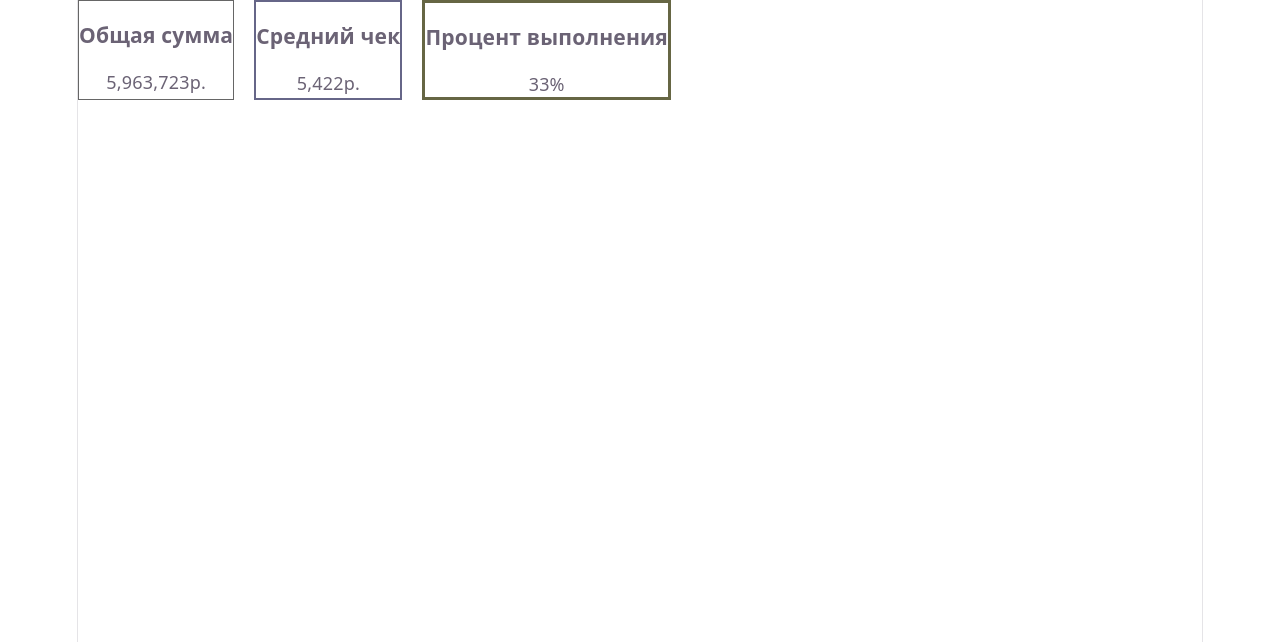
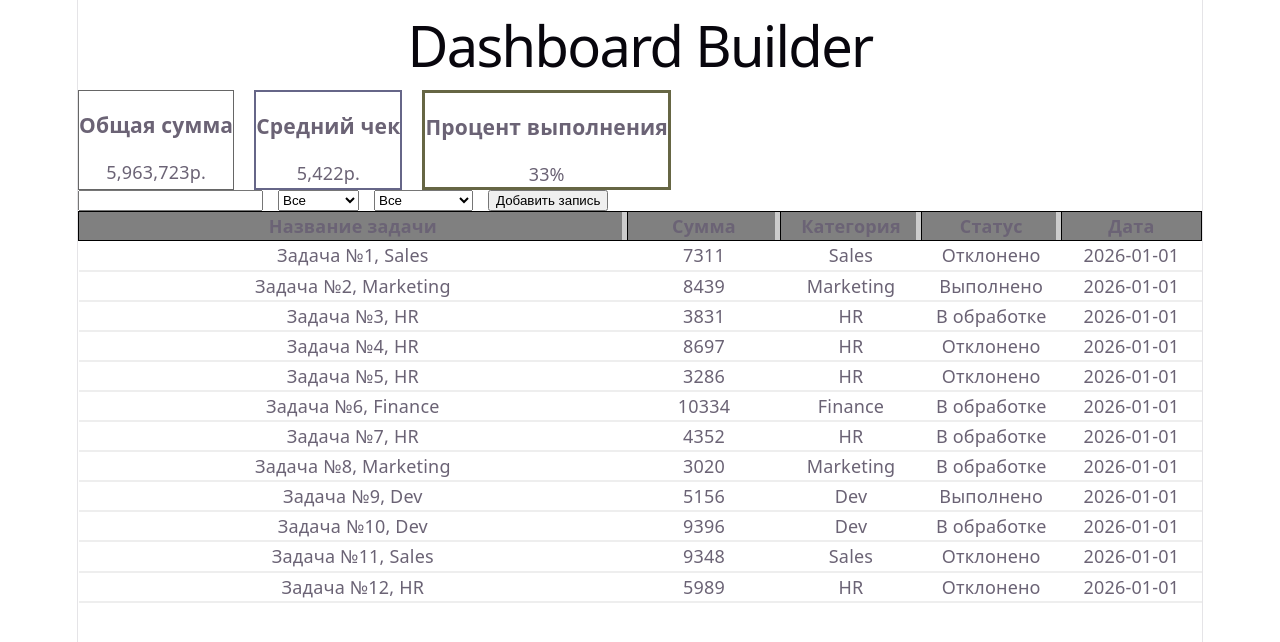
Before and after one commit to berezovtatyana-dev/MiniDashboard, a React (Vite) app: page / in a window 1280 px wide. Shown: the top 642 px of the page. Built offline with nearby package versions, Linux system fonts and the light colour scheme.

Commit message:
Filtered

```diff
--- a/src/App.jsx
+++ b/src/App.jsx
@@ -7,15 +7,32 @@
 function App() {
   const [rowData, setRowData] = useState(()=>generateMockData());
   const [filters, setFilters] = useState({search: '', category: '', status: ''});
+  const [isModalOpen, setModalOpen] = useState(false)
 
+  //фильтрация массива
   const filteredData = useMemo(()=>{
+    return rowData.filter(item => {
+      const matchesSearch = item.title.toLowerCase().includes(filters.search.toLowerCase())
+      const matchesCategory = filters.category ? item.category === filters.category : true;
+      const matchesStatus = filters.status ? item.status === filters.status : true;
+
+      return matchesSearch && matchesCategory && matchesStatus
+    }
+    )
 
   },[rowData, filters.search, filters.category, filters.status]);
-
+  const handleNewItem = ()=> {};
   return (
     <>
-      <DashboardMetrics filteredData={rowData} />
-
+    <h1>Dashboard Builder</h1>
+    {/* компонент метрик */}
+      <DashboardMetrics filteredData={filteredData} />
+      {/* панель фильтров */}
+      <FilterPanel
+        filters={filters}
+        setFilters={setFilters}
+        onOpenModal={handleNewItem}/>
+        <AnaliticTable data={filteredData} />
     </>
   )
 }
```
